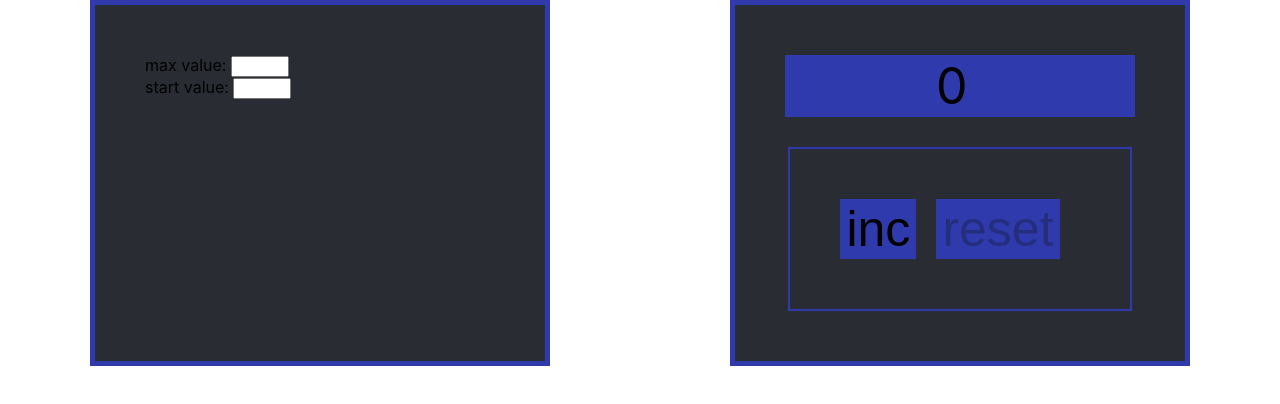
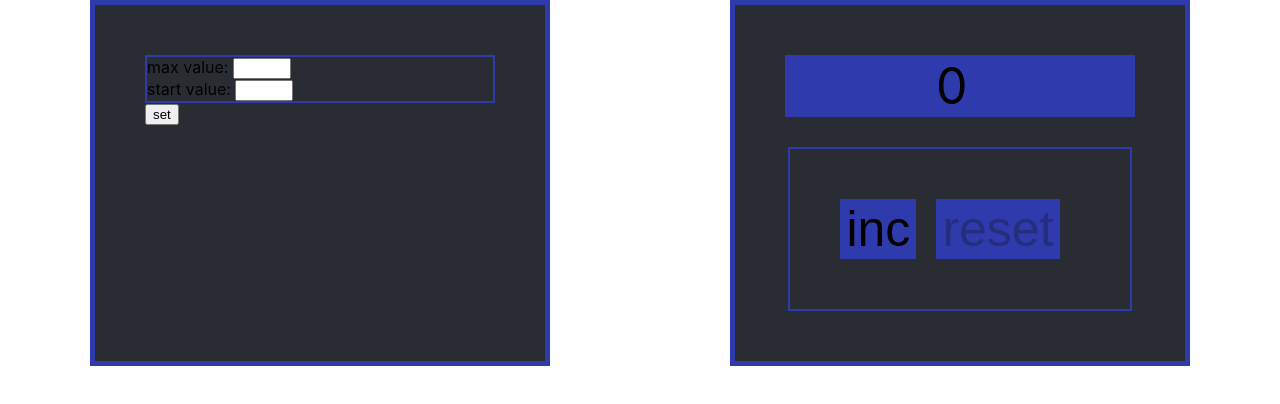
Before and after one commit to cros6y6raga/counter-crosbybraga, a React (Create React App) app: page / in a window 1280 px wide. Shown: the top 404 px of the page. Built offline with nearby package versions, Linux system fonts and the light colour scheme.

Commit message:
Added set button

```diff
--- a/src/App.css
+++ b/src/App.css
@@ -42,12 +42,17 @@
 .settingsValue {
     display: flex;
     flex-direction: column;
+    border: 2px solid #2f3bad;
 }
 
 .settingsInput {
     max-width: 50px;
 }
-.settingsMainSpan{
-    display: flex;
-    flex-direction: column;
+
+.settingsButton {
+
 }
+
+.set {
+
+}
--- a/src/components/Settings.tsx
+++ b/src/components/Settings.tsx
@@ -4,10 +4,11 @@ export const Settings = () => {
     return (
         <div className='settings'>
             <div className='settingsValue'>
-                <div className='settingsMainSpan'>
-                    <span>max value: <input className='settingsInput' type="number"/></span>
-                    <span>start value: <input className='settingsInput' type="number"/></span>
-                </div>
+                <span>max value: <input className='settingsInput' type="number"/></span>
+                <span>start value: <input className='settingsInput' type="number"/></span>
+            </div>
+            <div className='settingsButton'>
+                <button className='set'>set</button>
             </div>
         </div>
     );
```
